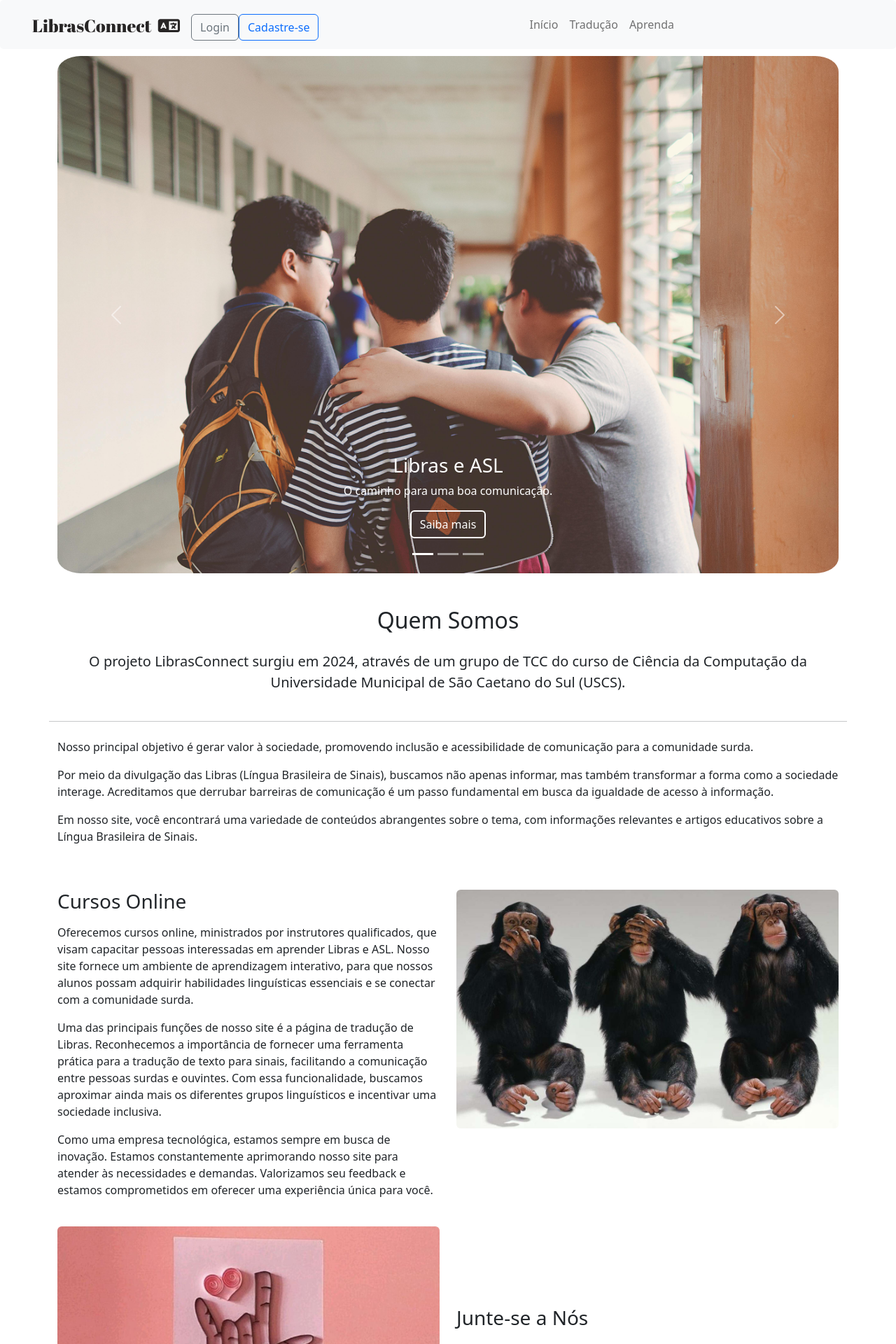
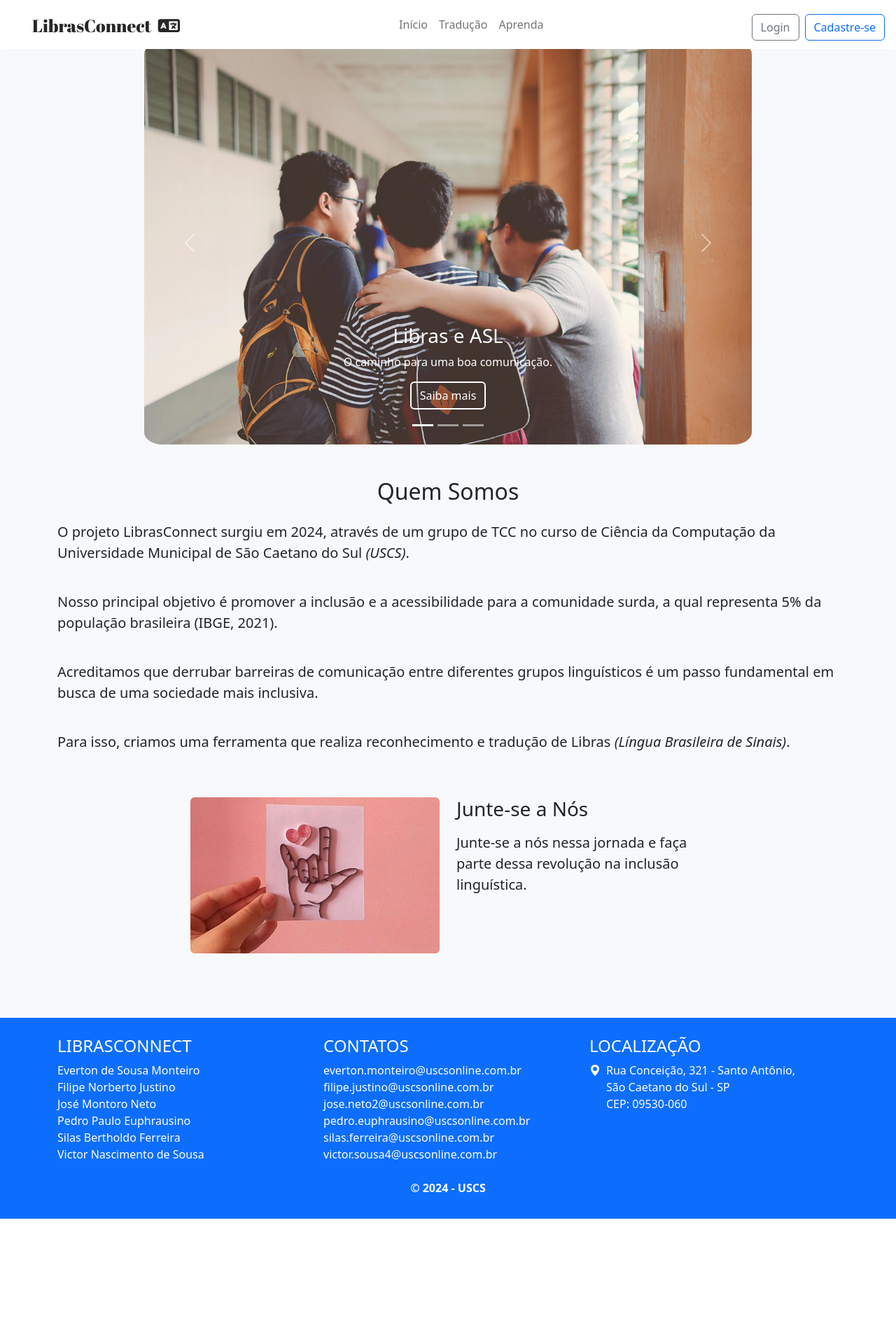
Before and after one commit to SilasPDJ/TCC, a PHP site: page /send-data/ in a window 1280 px wide. Shown: the top 1920 px of the page at 70% size. Run offline with PHP 8.4, Linux system fonts and the light colour scheme.

Commit message:
atualiza efeito

```diff
--- a/frontend/css/carrossel.css
+++ b/frontend/css/carrossel.css
@@ -1,11 +1,12 @@
+.meu-carrossel {
+    max-width: 70%;
+    border-radius: 20px;
+}
+
 .carousel-item img {
     border-radius: 3%;
 }
 
-.meu-carrossel {
-    max-width: 90%;
-    border-radius: 20px;
-}
 
 button.btn.btn-outline-secondary.slide {
     margin-bottom: 10px;
--- a/frontend/css/style.css
+++ b/frontend/css/style.css
@@ -10,22 +10,15 @@ body {
 }
 
 
-header {
+main {
+    padding: 20px;
     background-color: #f8f9fa;
-    padding: 10px 0;
-    box-shadow: 0 2px 4px rgba(0, 0, 0, 0.1);
-    position: relative;
-    z-index: 1000;
 }
 
-main {
-    padding: 20px;
-    background-color: #ffffff;
-}
 
-#footer {
+header navbar {
     background-color: rgba(219, 219, 219, 0.795);
-    text-align: center;
+
 }
 
 img.rounded.float-end {
@@ -103,30 +96,30 @@ i.fa-solid.fa-arrow-down {
     font-size: 1.2rem;
 }
 
-.footerA {
-    text-decoration: none;
-}
-
-/* link que foi visitado */
-a.footerA:visited {
-    color: rgb(0, 0, 0);
-}
-
-/* mouse over */
-a.footerA:hover {
-    color: #3f3f3f;
-}
-
-/* link selecionado */
-a.footerA:active {
-    color: rgb(167, 167, 167);
-}
 
 .itensGeral {
     display: flex;
     align-items: center;
     justify-content: center;
     margin-bottom: 150px;
+}
+
+.section {
+    display: flex;
+    justify-content: center;
+    align-items: center;
+    font-size: 2em;
+}
+
+.hidden {
+    visibility: hidden;
+    transform: translateY(100px);
+    transition: transform 0.5s ease-in-out, visibility 0.5s ease-in-out;
+}
+
+.visible {
+    visibility: visible;
+    transform: translateY(0);
 }
 
 
--- a/frontend/html/utils/footer.php
+++ b/frontend/html/utils/footer.php
@@ -1,34 +1,71 @@
 <!-- PARTE DE BAIXO -->
-    <footer class="footer py-3" id="footer">
-        <div class="container">
+<footer class="footer py-3 bg-primary " id="footer">
+    <div class="container text-white mx-auto">
         <div class="row itens">
             <div class="col-md-4">
-                    <h4>LibrasConnect</h4>
+                <h4 class="text-uppercase">LibrasConnect</h4>
                 <ul class="list-unstyled">
-                        <li><a class="footerA" href="/#sobre">Sobre nós</a></li>
-                        <li><a class="footerA" href="/#navbarDropdown">Mais</a></li>
+                    <li>Everton de Sousa Monteiro</li>
+                    <li>Filipe Norberto Justino</li>
+                    <li>José Montoro Neto</li>
+                    <li>Pedro Paulo Euphrausino</li>
+                    <li>Silas Bertholdo Ferreira</li>
+                    <li>Victor Nascimento de Sousa</li>
                 </ul>
             </div>
             <div class="col-md-4">
-                    <h4>Contatos</h4>
+                <h4 class="text-uppercase">Contatos</h4>
                 <ul class="list-unstyled">
-
                     <li>
-                            <span>Telefone: (11) 1234-5678</span>
+                        <a href="mailto:everton.monteiro@uscsonline.com.br" class="text-white text-decoration-none">
+                            everton.monteiro@uscsonline.com.br
+                        </a>
                     </li>
                     <li>
-                            <span>E-mail: contato@asl.com</span>
+                        <a href="mailto:filipe.justino@uscsonline.com.br" class="text-white text-decoration-none">
+                            filipe.justino@uscsonline.com.br
+                        </a>
+                    </li>
+                    <li>
+                        <a href="mailto:jose.neto2@uscsonline.com.br" class="text-white text-decoration-none">
+                            jose.neto2@uscsonline.com.br
+                        </a>
+                    </li>
+                    <li>
+                        <a href="mailto:pedro.euphrausino@uscsonline.com.br" class="text-white text-decoration-none">
+                            pedro.euphrausino@uscsonline.com.br
+                        </a>
+                    </li>
+                    <li>
+                        <a href="mailto:silas.ferreira@uscsonline.com.br" class="text-white text-decoration-none">
+                            silas.ferreira@uscsonline.com.br
+                        </a>
+                    </li>
+                    <li>
+                        <a href="mailto:victor.sousa4@uscsonline.com.br" class="text-white text-decoration-none">
+                            victor.sousa4@uscsonline.com.br
+                        </a>
                     </li>
                 </ul>
             </div>
             <div class="col-md-4">
-                    <h4>Siga-nos</h4>
-                    <button class="btnFooter"><i class="fa-brands btns fa-instagram"></i></button>
-                    <button class="btnFooter"><i class="fa-brands btns fa-square-facebook"></i></button>
-                    <button class="btnFooter"><i class="fa-brands btns fa-youtube"></i></button>
+                <h4 class="text-uppercase">Localização</h4>
+                <div class="d-flex gap-2">
+                    <i class="bi bi-geo-alt-fill"></i>
+                    <p> Rua Conceição, 321 - Santo Antônio,<br> São Caetano do Sul - SP<br>CEP: 09530-060</p>
+                </div>
+            </div>
+        </div>
+
+
+        <div class="col-md-12">
+            <div class="text-center mt-2">
+                <p class="fs-6 fw-bold">© 2024 - USCS</p>
             </div>
         </div>
     </div>
 </footer>
 
+<!-- Scripts -->
 <script src="https://cdn.jsdelivr.net/npm/bootstrap@5.2.3/dist/js/bootstrap.bundle.min.js" integrity="sha384-kenU1KFdBIe4zVF0s0G1M5b4hcpxyD9F7jL+jjXkk+Q2h455rYXK/7HAuoJl+0I4" crossorigin="anonymous"></script>
+<script src="js/elementsEffect.js"></script>
--- a/frontend/html/utils/head.php
+++ b/frontend/html/utils/head.php
@@ -12,4 +12,6 @@
 
 <link rel="stylesheet" type="text/css" href="../../css/style.css">
 <link rel="stylesheet" type="text/css" href="../../css/nav.css">
+<link rel="stylesheet" type="text/css" href="../../css/animations.css">
+
 <link rel="stylesheet" type="text/css" href="css/carrossel.css">
--- a/frontend/html/utils/navbar.php
+++ b/frontend/html/utils/navbar.php
@@ -11,7 +11,7 @@ $isUserLogged = isset($_SESSION['logged_user']);
 <!-- TOPO -->
 <header class="">
     <!-- NAVBAR RESPONSIVA -->
-    <nav class="navbar navbar-expand-lg fixed-top navbar-light bg-light m-0">
+    <nav class="navbar navbar-expand-lg fixed-top navbar-light bg-body m-0">
         <div class="container-fluid m-1">
             <button class="navbar-toggler" type="button" data-bs-toggle="collapse" data-bs-target="#navbarToggler" aria-controls="navbarToggler" aria-expanded="false" aria-label="Toggle navigation">
                 <span class="navbar-toggler-icon"></span>
@@ -21,10 +21,7 @@ $isUserLogged = isset($_SESSION['logged_user']);
                     LibrasConnect <i class="fa-solid fa-language"></i>
                 </a>
             </div>
-            <div class="mt-2 d-flex ms-auto">
-                <a href="/html/login" class="btn btn-outline-secondary my-2 my-sm-0 ml-2">Login</a>
-                <a href="/html/cadastro" class="btn btn-outline-primary my-2 my-sm-0 ml-2">Cadastre-se</a>
-            </div>
+
             <div class="collapse navbar-collapse" id="navbarToggler">
                 <div class="navbar-nav mx-auto">
                     <?php if ($isUserLogged): ?>
@@ -50,7 +47,10 @@ $isUserLogged = isset($_SESSION['logged_user']);
                     <?php endif; ?>
                 </div>
             </div>
-
+            <div class="mt-2 d-flex ms-auto gap-2">
+                <a href="/html/login" class="btn btn-outline-secondary my-2 my-sm-0 ml-2">Login</a>
+                <a href="/html/cadastro" class="btn btn-outline-primary my-2 my-sm-0 ml-2">Cadastre-se</a>
+            </div>
         </div>
     </nav>
 </header>
--- a/frontend/index.php
+++ b/frontend/index.php
@@ -36,112 +36,52 @@
             </div>
         </div>
 
-        <!-- SETA 1 -->
-
         <!-- Quem somos? -->
         <div class="container my-5">
             <div class="row">
-                <div class="col text-center">
-                    <h2 class="mb-4">Quem Somos</h2>
+                <div class="col hidden quem-somos">
+                    <h2 class="mb-4  text-center">Quem Somos</h2>
                     <p class="lead">
-                        O projeto <strong>LibrasConnect</strong> surgiu em 2024, através de um grupo de TCC do curso de Ciência da Computação da Universidade Municipal de São Caetano do Sul (USCS).
+                        O projeto <b>LibrasConnect</b> surgiu em 2024, através de um grupo de TCC no curso de
+                        Ciência da Computação da Universidade Municipal de São Caetano do Sul <i>(USCS)</i>.
                     </p>
                 </div>
-                <hr class="my-4">
-                <p class="">
-                    Nosso principal objetivo é gerar valor à sociedade, promovendo inclusão e acessibilidade de comunicação para a comunidade surda.
-                </p>
-                <p>
-                    Por meio da divulgação das Libras (Língua Brasileira de Sinais), buscamos não apenas informar, mas também transformar a forma como a sociedade interage.
-                    Acreditamos que derrubar barreiras de comunicação é um passo fundamental em busca da igualdade de acesso à informação.
-                </p>
-                <p>
-                    Em nosso site, você encontrará uma variedade de conteúdos abrangentes sobre o tema, com informações relevantes e artigos educativos sobre a Língua Brasileira de Sinais.
-                </p>
-            </div>
-        </div>
+                <div class="objetivo mt-4">
+                    <p class="lead">
+                        Nosso principal <b>objetivo</b> é promover a <b>inclusão</b> e a <b>acessibilidade</b> para a comunidade surda,
+                        a qual representa 5% da população brasileira (IBGE, 2021).
+                    </p>
+                </div>
 
+                <div class="sobre mt-4">
+                    <p class="lead">
+                        Acreditamos que derrubar barreiras de <b>comunicação</b> entre diferentes grupos linguísticos é
+                        um passo fundamental em busca de uma sociedade mais inclusiva.
+                    </p>
+                </div>
 
-        <div class="container my-5">
-            <div class="row mb-4">
-                <div class="col-md-6 d-flex align-items-center">
-                    <div>
-                        <h3 class="mb-3">Cursos Online</h3>
-                        <p>
-                            Oferecemos cursos online, ministrados por instrutores qualificados, que visam capacitar pessoas interessadas em aprender Libras e ASL.
-                            Nosso site fornece um ambiente de aprendizagem interativo, para que nossos alunos possam adquirir habilidades linguísticas
-                            essenciais e se conectar com a comunidade surda.
-                        </p>
-                        <p>
-                            Uma das principais funções de nosso site é a página de tradução de Libras. Reconhecemos a importância de fornecer uma ferramenta prática para
-                            a tradução de texto para sinais, facilitando a comunicação entre pessoas surdas e ouvintes. Com essa funcionalidade, buscamos aproximar ainda mais os
-                            diferentes grupos linguísticos e incentivar uma sociedade inclusiva.
-                        </p>
-                        <p>
-                            Como uma empresa tecnológica, estamos sempre em busca de inovação. Estamos constantemente aprimorando nosso
-                            site para atender às necessidades e demandas. Valorizamos seu feedback e estamos comprometidos em oferecer uma experiência única para você.
-                        </p>
-                    </div>
-                </div>
-                <div class="col-md-6">
-                    <img src="img/macaquinhos.jpg" class="img-fluid rounded" alt="Cursos Online" />
-                </div>
-            </div>
-
-            <div class="row">
-                <div class="col-md-6">
-                    <img src="img/ilove.jpg" class="img-fluid rounded" alt="Inclusão Linguística" />
-                </div>
-                <div class="col-md-6 d-flex align-items-center">
-                    <div>
-                        <h3 class="mb-3">Junte-se a Nós</h3>
-                        <p>
-                            Junte-se a nós nessa jornada e faça parte da revolução da inclusão linguística em busca da igualdade de acesso à informação.
-                        </p>
-                    </div>
+                <div class="proposito mt-4">
+                    <p class="lead">
+                        Para isso, criamos uma <b>ferramenta</b> que realiza reconhecimento e tradução de <b>Libras</b> <i>(Língua Brasileira de Sinais)</i>.
+                    </p>
                 </div>
             </div>
         </div>
 
 
-
-        <!-- SETA 2 -->
-        <div class="seta2">
-            <a class="seta-click" href="#recursos">
-                <i class="fa-solid fa-arrow-down"></i>
-            </a>
-        </div>
-
-        <!-- SOBRE -->
-        <div>
-            <div class="text-center" id="recursos">
-                <h2>Principais Recursos</h2>
-            </div>
-
-            <div class=" container">
-
-                <div class="itensGeral row align-items-start">
-                    <div class="col dois">
-                        <img src="img/libras.jpg" class="rounded float-end" alt="...">
-                    </div>
-                    <div class="col text mt-4 pt-2">
-                        Estamos comprometidos em fornecer recursos de alta qualidade para tornar o aprendizado da Libras uma experiência enriquecedora.
-                        Sua opinião é fundamental para nós. Se você tiver algum feedback sobre nossos recursos ou encontrar algum problema,
-                        não hesite em entrar em contato conosco.
-                        <br><br>
-
-                        Concluindo, convidamos você a explorar nossos recursos e embarcar nessa jornada de aprendizado da Libras.
-                        Ao dominar essa linguagem, você estará contribuindo para um mundo mais inclusivo e acessível.
-
-                        <!-- <button type="button" class="btn saiba btn-secondary  col-md-2">
-                            <i class="fa-solid fa-phone-volume"></i>
-                        </button> -->
-                    </div>
-
-
+        <div class="container my-5 convite">
+            <div class="row">
+                <div class="col-md-2"></div>
+                <div class="col-md-4">
+                    <img src="img/ilove.jpg" class="img-fluid rounded mb-4" alt="Inclusão Linguística" width="" />
                 </div>
-
-
+                <div class="col-md-4 d-flex flex-column ml-2">
+                    <h3 class="mb-3">Junte-se a Nós</h3>
+                    <p class="lead">
+                        Junte-se a nós nessa jornada e faça parte dessa revolução na inclusão linguística.
+                    </p>
+                </div>
+                <div class="col-md-2"></div>
             </div>
         </div>
 
@@ -151,6 +91,13 @@
     <?php require_once('html/utils/footer.php'); ?>
 
     <script src="js/carousel.js"></script>
+    <script src="js/elementsEffect.js"></script>
+
+    <script>
+        elementsEffect('sobre', 'quem-somos', 'objetivo', 'proposito', 'convite')
+    </script>
+
+
 
 </body>
 
```
Also changed, not shown: frontend/Js/elementsEffect.js (added, +37 -0 lines). Lines whose indentation alone changed are shown as unchanged.
